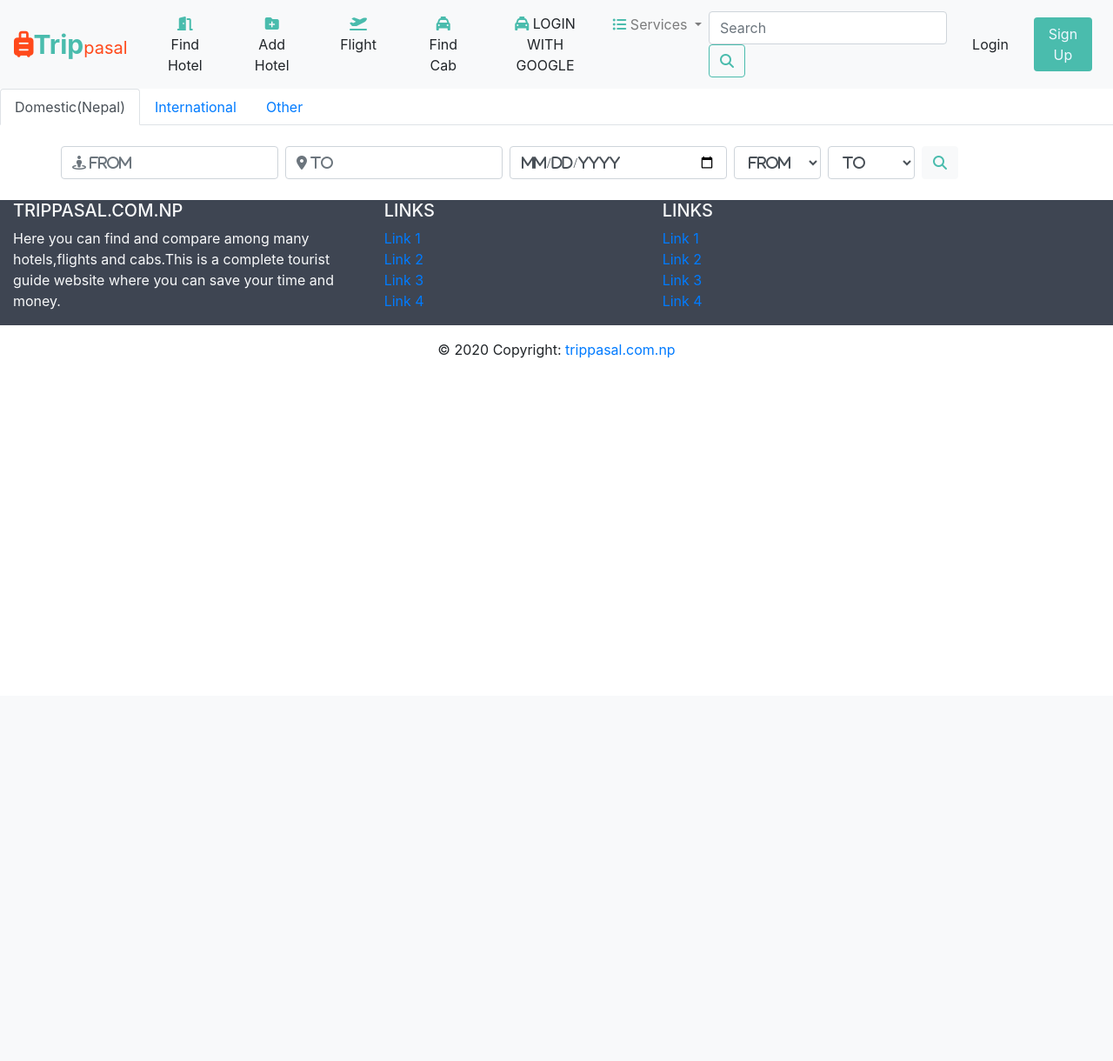
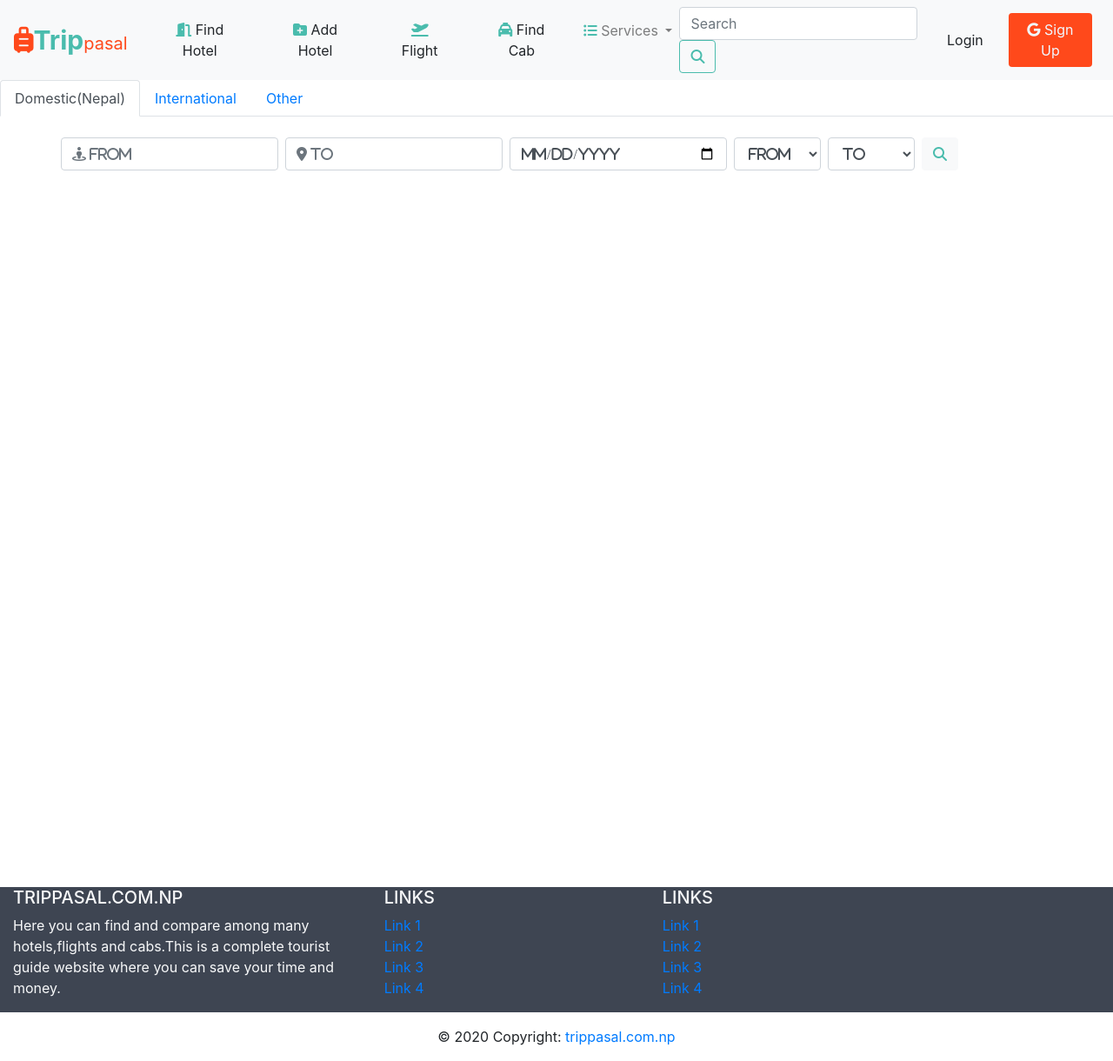
Before and after one commit to Aakash7khadka/TripPasal, a Django app: page /flight/ in a window 1280 px wide. Shown: the whole page at 87% size. Before the commit the page ends 412 px from the top, so only its background shows below. Run offline with Django 3.2, Linux system fonts and the light colour scheme; some libraries are stand-ins or nearby versions.

Commit message:
Commited

```diff
--- a/template/base.html
+++ b/template/base.html
@@ -1,116 +1,67 @@
 {% load static %}
 <!DOCTYPE html>
 <html lang="en">
+
 <head>
   <!-- Required meta tags -->
   <meta charset="utf-8" />
-    <meta
-      name="viewport"
-      content="width=device-width, initial-scale=1, shrink-to-fit=no"
-    />
+  <meta name="viewport" content="width=device-width, initial-scale=1, shrink-to-fit=no" />
 
   <!-- Bootstrap CSS -->
-    <link
-      rel="stylesheet"
-      href="https://stackpath.bootstrapcdn.com/bootstrap/4.4.1/css/bootstrap.min.css"
-      integrity="sha384-Vkoo8x4CGsO3+Hhxv8T/Q5PaXtkKtu6ug5TOeNV6gBiFeWPGFN9MuhOf23Q9Ifjh"
-      crossorigin="anonymous"
-    />
+  <link rel="stylesheet" href="https://stackpath.bootstrapcdn.com/bootstrap/4.4.1/css/bootstrap.min.css"
+    integrity="sha384-Vkoo8x4CGsO3+Hhxv8T/Q5PaXtkKtu6ug5TOeNV6gBiFeWPGFN9MuhOf23Q9Ifjh" crossorigin="anonymous" />
   <link rel="stylesheet" href="{% static 'css/index.css' %}">
-    <script
-      src="https://kit.fontawesome.com/7678408c0c.js"
-      crossorigin="anonymous"
-    ></script>
+  <script src="https://kit.fontawesome.com/7678408c0c.js" crossorigin="anonymous"></script>
 
   <title>Trippasal</title>
 </head>
+
 <body>
   <nav class="navbar navbar-expand-lg navbar-light bg-light ">
-      <a class="navbar-brand" href="{% url 'homepage'%}"
-        ><i
-          class="fas fa-suitcase-rolling"
-          style="color: #ff491b;font-size:30px;"
-        ></i
-        ><span style="color:#4abcad;font-size: 30px;font-weight: 700;"
-          >Trip</span
-        ><span
-          style="color:
-        #ff491b"
-          >pasal</span
-        ></a
-      >
-      <button
-        class="navbar-toggler"
-        type="button"
-        data-toggle="collapse"
-        data-target="#navbarSupportedContent"
-        aria-controls="navbarSupportedContent"
-        aria-expanded="false"
-        aria-label="Toggle navigation"
-      >
+    <a class="navbar-brand" href="{% url 'homepage'%}"><i class="fas fa-suitcase-rolling"
+        style="color: #ff491b;font-size:30px;"></i><span
+        style="color:#4abcad;font-size: 30px;font-weight: 700;">Trip</span><span style="color:
+        #ff491b">pasal</span></a>
+    <button class="navbar-toggler" type="button" data-toggle="collapse" data-target="#navbarSupportedContent"
+      aria-controls="navbarSupportedContent" aria-expanded="false" aria-label="Toggle navigation">
       <span class="navbar-toggler-icon"></span>
     </button>
 
     <div class="collapse navbar-collapse" id="navbarSupportedContent">
       <ul class="navbar-nav mr-auto">
-          <a class="btn btn-light mx-3 " href="{% url 'hotel' %}" role="button"
-            ><i class="fas fa-door-open " style="color:#4abcad"></i> Find
-            Hotel</a
-          >
-          <a class="btn btn-light mx-3 " href="#" role="button"
-            ><i class="fas fa-folder-plus" style="color:#4abcad"></i> Add
-            Hotel</a
-          >
-          <a class="btn btn-light mx-3 " href="{% url 'flight' %}" role="button"
-            ><i class="fas fa-plane-departure" style="color:#4abcad"></i>
-            Flight</a
-          >
-          <a class="btn btn-light mx-3 " href="#" role="button"
-            ><i class="fas fa-taxi" style="color:#4abcad"></i> Find Cab</a
-          >
-          <a class="btn btn-light mx-3 " href="{% url 'social:begin' 'google-oauth2' %}" role="button"
-            ><i class="fas fa-taxi" style="color:#4abcad"></i> LOGIN WITH GOOGLE</a
-          >
-
+        <a class="btn btn-light mx-3 " href="{% url 'hotel' %}" role="button"><i class="fas fa-door-open "
+            style="color:#4abcad"></i> Find
+          Hotel</a>
+        <a class="btn btn-light mx-3 " href="#" role="button"><i class="fas fa-folder-plus" style="color:#4abcad"></i>
+          Add
+          Hotel</a>
+        <a class="btn btn-light mx-3 " href="{% url 'flight' %}" role="button"><i class="fas fa-plane-departure"
+            style="color:#4abcad"></i>
+          Flight</a>
+        <a class="btn btn-light mx-3 " href="#" role="button"><i class="fas fa-taxi" style="color:#4abcad"></i> Find
+          Cab</a>
         <li class="nav-item dropdown">
-            <a
-              class="nav-link dropdown-toggle"
-              href="#"
-              id="navbarDropdown"
-              role="button"
-              data-toggle="dropdown"
-              aria-haspopup="true"
-              aria-expanded="false"
-            >
+          <a class="nav-link dropdown-toggle" href="#" id="navbarDropdown" role="button" data-toggle="dropdown"
+            aria-haspopup="true" aria-expanded="false">
             <i class="fas fa-list-ul" style="color:#4abcad"></i> Services
           </a>
           <div class="dropdown-menu" aria-labelledby="navbarDropdown">
             <a class="dropdown-item" href="#">Hotels</a>
-              <a class="dropdown-item" href="#">Cab</a>
+            <a class="dropdown-item" href="#">Cab </a>
             <div class="dropdown-divider"></div>
             <a class="dropdown-item" href="#">Restaurants</a>
           </div>
         </li>
       </ul>
       <form class="form-inline my-2 my-lg-0">
-          <input
-            class="form-control mr-sm-2"
-            type="search"
-            placeholder="Search"
-            aria-label="Search"
-          />
-          <button class="btn  my-2 my-sm-0"  style="border-color:#4abcad; type="submit">
+        <input class="form-control mr-sm-2" type="search" placeholder="Search" aria-label="Search" />
+        <button class="btn  my-2 my-sm-0" style="border-color:#4abcad; type=" submit">
           <i class="fas fa-search" style="color:#4abcad ;"></i>
         </button>
       </form>
       <a class="btn btn-light mx-2" href="#" role="button">Login</a>
-        <a
-          class="btn  mx-2"
-          href="#"
-          role="button"
-          style="background-color:#4abcad;color: aliceblue;"
-          >Sign Up</a
-        >
+      <a class="btn  mx-2 " style="background-color:#ff491b;color:aliceblue"
+        href="{% url 'social:begin' 'google-oauth2' %}" role="button"><i class="fab fa-google"></i> Sign Up</a>
     </div>
   </nav>
 
@@ -129,8 +80,10 @@
 
 
 
+
   <!-- Footer -->
-<footer class="page-footer font-small blue pt-4 ">
+  <div class="basefooter" style="margin-top:800px ">
+    <footer class=" page-footer font-small blue pt-4 mt-4">
 
       <!-- Footer Links -->
       <div class="container-fluid text-center text-md-left text-light" style="background: #3e4552;">
@@ -217,24 +170,21 @@
       <!-- Copyright -->
 
     </footer>
+  </div>
   <!-- Footer -->
 
   <!-- Optional JavaScript -->
   <!-- jQuery first, then Popper.js, then Bootstrap JS -->
-    <script
-      src="https://code.jquery.com/jquery-3.4.1.slim.min.js"
+  <script src="https://code.jquery.com/jquery-3.4.1.slim.min.js"
     integrity="sha384-J6qa4849blE2+poT4WnyKhv5vZF5SrPo0iEjwBvKU7imGFAV0wwj1yYfoRSJoZ+n"
-      crossorigin="anonymous"
-    ></script>
-    <script
-      src="https://cdn.jsdelivr.net/npm/popper.js@1.16.0/dist/umd/popper.min.js"
+    crossorigin="anonymous"></script>
+  <script src="https://cdn.jsdelivr.net/npm/popper.js@1.16.0/dist/umd/popper.min.js"
     integrity="sha384-Q6E9RHvbIyZFJoft+2mJbHaEWldlvI9IOYy5n3zV9zzTtmI3UksdQRVvoxMfooAo"
-      crossorigin="anonymous"
-    ></script>
-    <script
-      src="https://stackpath.bootstrapcdn.com/bootstrap/4.4.1/js/bootstrap.min.js"
+    crossorigin="anonymous"></script>
+  <script src="https://stackpath.bootstrapcdn.com/bootstrap/4.4.1/js/bootstrap.min.js"
     integrity="sha384-wfSDF2E50Y2D1uUdj0O3uMBJnjuUD4Ih7YwaYd1iqfktj0Uod8GCExl3Og8ifwB6"
-      crossorigin="anonymous"
-    ></script>
+    crossorigin="anonymous"></script>
+
 </body>
+
 </html>
--- a/template/flight.html
+++ b/template/flight.html
@@ -1,4 +1,3 @@
-
 {% extends 'base.html' %}
 {% block content %}
 
@@ -20,19 +19,46 @@
   <div class="tab-pane fade show active" id="domestic" role="tabpanel" aria-labelledby="home-tab">
     <div class="container">
       <div class="row align-items-center">
-            <form class="form-inline  my-lg-0 "action="compare_flight" method="POST">
+        <form class="form-inline  my-lg-0 " action="compare_flight" method="POST">
           {% csrf_token %}
 
           <input class="form-control mr-sm-2 mt-4 " style="width: 250px;font-family:FontAwesome" type="text"
-                placeholder="&#xf21d From" aria-label="Search" name="first_dest"/>
+            placeholder="&#xf21d From" aria-label="Search" name="first_dest" list="exampleList1" />
+          <datalist id="exampleList1">
+            <option value="Kathmandu">
+            <option value="Pokhara">
+            <option value="Jomsom">
+            <option value="Bharatpur">
+            <option value="Lukla">
+            <option value="Biratnagar">
+            <option value="Nepalgunj">
+            <option value="Janakpur">
+            <option value="Bhojpur">
+            <option value="Bhadrapur">
+            <option value="Tumlingtar">
+            <option value="Dhangadi">
+          </datalist>
+
+          <input class="form-control  mt-4 mr-2" style="width: 250px;font-family:FontAwesome" type="text"
+            placeholder="&#xf3c5 To " aria-label="Search" name="second_dest" list="exampleList2" />
+          <datalist id="exampleList2">
+            <option value="Kathmandu">
+            <option value="Pokhara">
+            <option value="Jomsom">
+            <option value="Bharatpur">
+            <option value="Lukla">
+            <option value="Biratnagar">
+            <option value="Nepalgunj">
+            <option value="Janakpur">
+            <option value="Bhojpur">
+            <option value="Bhadrapur">
+            <option value="Tumlingtar">
+            <option value="Dhangadi">
+          </datalist>
 
 
-              <input class="form-control  mt-4 mr-2" style="width: 250px;font-family:FontAwesome" type="text"
-                placeholder="&#xf3c5 To " aria-label="Search" name="second_dest" />
-
-
-              <input type="date" class="form-control  mt-4 mr-2" style="width: 250px;font-family:FontAwesome"
-                type="search" placeholder="&#xf3c5 To " aria-label="Search"  />
+          <input type="date" class="form-control  mt-4 mr-2" style="width: 250px;font-family:FontAwesome" type="search"
+            placeholder="&#xf3c5 To " aria-label="Search" />
 
           <!--options-->
           <select name="first_time" class="form-control  mt-4 mr-2" style="width: 100px;font-family:FontAwesome"
@@ -50,7 +76,8 @@
             <option value="15">3 pm</option>
           </select>
 
-              <select name="second_time" class="form-control  mt-4 mr-2" style="width: 100px;font-family:FontAwesome" id="toTime">
+          <select name="second_time" class="form-control  mt-4 mr-2" style="width: 100px;font-family:FontAwesome"
+            id="toTime">
             <i class="fas fa-clock"></i>
             <option value="0">To</option>
             <option value="6">6 am</option>
@@ -89,6 +116,10 @@
 
 
 {% endblock %}
+
+
+
+
 <!-- Optional JavaScript -->
 <!-- jQuery first, then Popper.js, then Bootstrap JS -->
 
@@ -96,19 +127,10 @@
   $('#timepicker').timepicker();
 </script>
 
-    <script
-      src="https://code.jquery.com/jquery-3.4.1.slim.min.js"
-      integrity="sha384-J6qa4849blE2+poT4WnyKhv5vZF5SrPo0iEjwBvKU7imGFAV0wwj1yYfoRSJoZ+n"
-      crossorigin="anonymous"
-    ></script>
-    <script
-      src="https://cdn.jsdelivr.net/npm/popper.js@1.16.0/dist/umd/popper.min.js"
-      integrity="sha384-Q6E9RHvbIyZFJoft+2mJbHaEWldlvI9IOYy5n3zV9zzTtmI3UksdQRVvoxMfooAo"
-      crossorigin="anonymous"
-    ></script>
-    <script
-      src="https://stackpath.bootstrapcdn.com/bootstrap/4.4.1/js/bootstrap.min.js"
-      integrity="sha384-wfSDF2E50Y2D1uUdj0O3uMBJnjuUD4Ih7YwaYd1iqfktj0Uod8GCExl3Og8ifwB6"
-      crossorigin="anonymous"
-    ></script>
+<script src="https://code.jquery.com/jquery-3.4.1.slim.min.js"
+  integrity="sha384-J6qa4849blE2+poT4WnyKhv5vZF5SrPo0iEjwBvKU7imGFAV0wwj1yYfoRSJoZ+n" crossorigin="anonymous"></script>
+<script src="https://cdn.jsdelivr.net/npm/popper.js@1.16.0/dist/umd/popper.min.js"
+  integrity="sha384-Q6E9RHvbIyZFJoft+2mJbHaEWldlvI9IOYy5n3zV9zzTtmI3UksdQRVvoxMfooAo" crossorigin="anonymous"></script>
+<script src="https://stackpath.bootstrapcdn.com/bootstrap/4.4.1/js/bootstrap.min.js"
+  integrity="sha384-wfSDF2E50Y2D1uUdj0O3uMBJnjuUD4Ih7YwaYd1iqfktj0Uod8GCExl3Og8ifwB6" crossorigin="anonymous"></script>
 {% endblock %}
--- a/template/flightcomp.html
+++ b/template/flightcomp.html
@@ -8,7 +8,9 @@
 {% include 'flightcard.html' with instance=obj %}
 
 
-<h1>second test</h1>
-{{obj.price}} <br>
+
 {% endfor %}
+
+
 {% endblock %}
+</div>
```
Also changed, not shown: template/flightcard.html (+8 -4 lines), static/images/buddha.jpg (added), static/images/yeti.jpg (added). Lines whose indentation alone changed are shown as unchanged.
